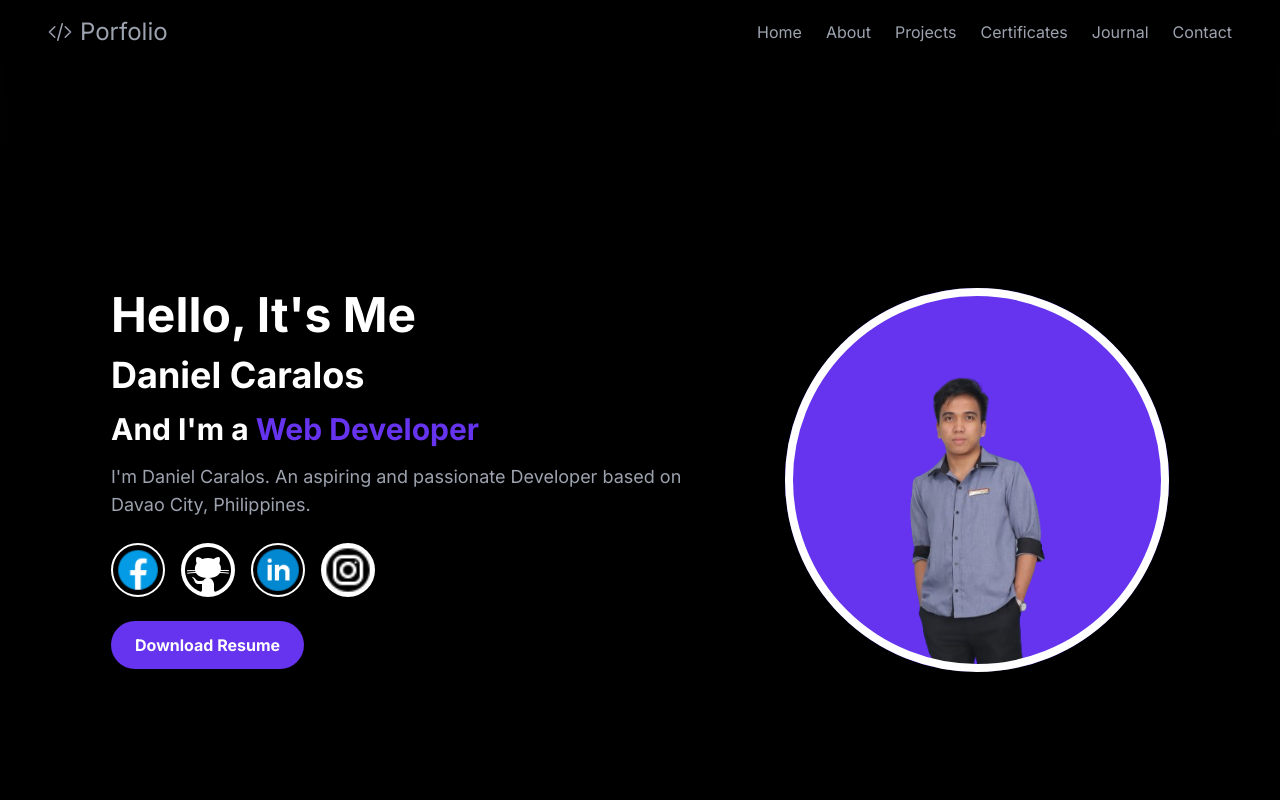
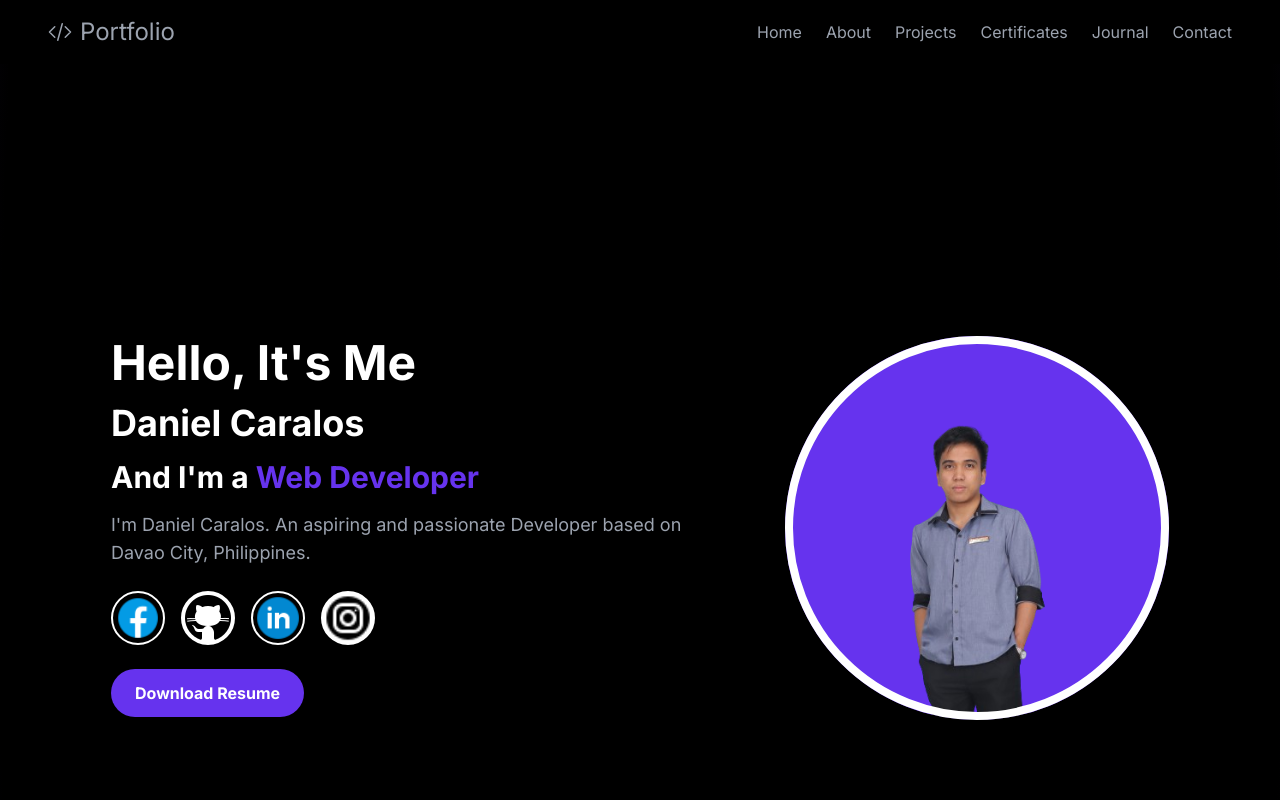
Before and after one commit to klox04/portfolio, a Next.js app: page / in a window 1280 px wide. Shown: the top 800 px of the page. Built offline with nearby package versions, Linux system fonts and the light colour scheme.

Commit message:
navbar changes

```diff
--- a/app/components/navbar.tsx
+++ b/app/components/navbar.tsx
@@ -10,21 +10,20 @@ const Navbar = () => {
   };
 
   return (
-    <nav className="bg-black p-4 relative">
+    <nav className="bg-black p-4 relative sticky top-0 z-50">
       <div className="container mx-auto px-8 flex justify-between items-center">
         <div className="flex place-items-center gap-2 text-white text-2xl">
           <svg xmlns="http://www.w3.org/2000/svg"
           fill="none" viewBox="0 0 24 24"
-        stroke-width="1.5"
+          strokeWidth="1.5"
           stroke="currentColor"
           className="size-6 text-gray-400">
             <path
-
-      stroke-linecap="round"
-      stroke-linejoin="round"
+            strokeLinecap="round"
+            strokeLinejoin="round"
             d="M17.25 6.75 22.5 12l-5.25 5.25m-10.5 0L1.5 12l5.25-5.25m7.5-3-4.5 16.5" />
           </svg>
-       <a href="#home" className='text-gray-400 hover:text-white hover:font-bold'>Porfolio</a>
+          <a href="#home" className='text-gray-400 hover:text-white hover:font-bold'>Portfolio</a>
         </div>
         <div className="lg:hidden" onClick={toggleMenu}>
           <button className="text-white">☰</button>
--- a/app/page.tsx
+++ b/app/page.tsx
@@ -18,7 +18,7 @@ export default function Home() {
   return (
     <>
     <Navbar/>
-    <main className="p-4">
+    <main className="pt-16">
         <section id="home" className="h-auto mb-2 flex justify-center items-center">
         <Homes/>
         </section>
```
Lines whose indentation alone changed are shown as unchanged.
